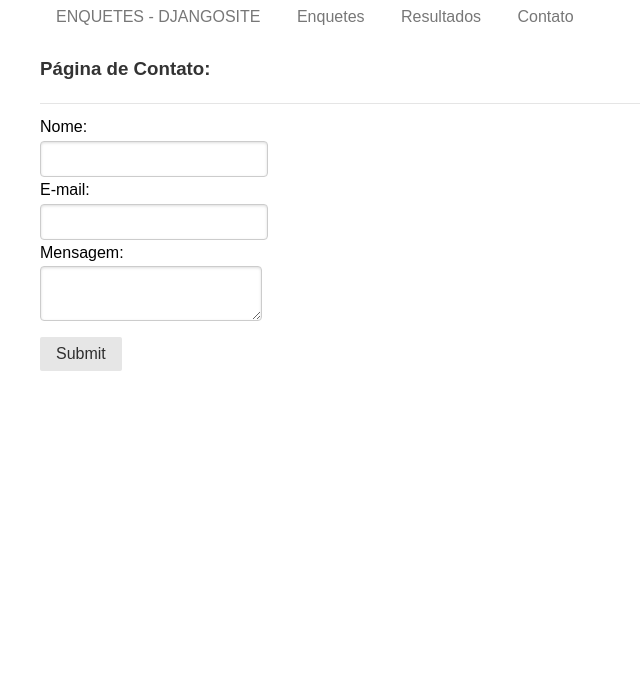
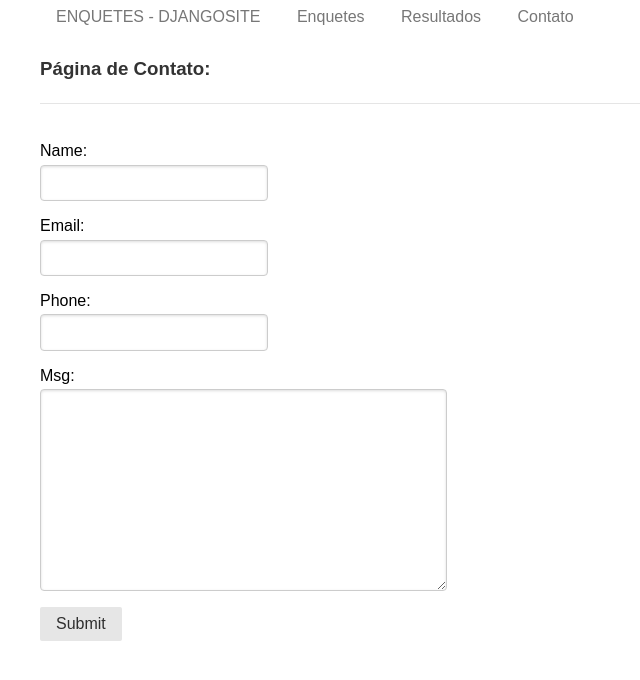
Before and after one commit to alesiosilva/Enquete_Web, a Django app: page /enquete/contact/ in a window 1280 px wide. Shown: the top 680 px of the page, without its empty margins (0-640 px from the left). Run offline with Django 3.2, Linux system fonts and the light colour scheme; some libraries are stand-ins or nearby versions.

Commit message:
Formulário de contato criado com modelForm

```diff
--- a/enquete/models.py
+++ b/enquete/models.py
@@ -21,3 +21,13 @@ class Choice(models.Model):
 
     def __str__(self):
         return self.choice_text
+
+class Contact(models.Model):
+    name = models.CharField(max_length=200)
+    email = models.EmailField(max_length=100)
+    phone = models.IntegerField(null=True)
+    msg = models.TextField()
+    data = models.DateTimeField('data contato', auto_now=True)
+
+    def __str__(self):
+        return self.name
--- a/enquete/templates/contact.html
+++ b/enquete/templates/contact.html
@@ -1,12 +1,11 @@
 {% extends 'base.html' %}
 {% block content %}
-<form class="pure-form pure-form-stacked">
+<form class="pure-form pure-form-stacked" action=".">
     <fieldset>
         <legend><h3>Página de Contato:</h3></legend>
-        <label>Nome: <input type="text"></label>
-        <label>E-mail: <input type="text"></label>
-        <label>Mensagem: <textarea></textarea></label>
     </fieldset>
+    {% csrf_token %}
+    {{ contato.as_p }}
     <input class="pure-button" type="submit" name="Enviar">
 </form>
 {% endblock %}
--- a/enquete/views.py
+++ b/enquete/views.py
@@ -1,10 +1,11 @@
+from django.forms import ModelForm
 from django.http.response import Http404, HttpResponseRedirect
-from django.shortcuts import get_object_or_404, render
+from django.shortcuts import get_object_or_404, redirect, render
 from django.http import HttpResponse
-from django.template import context, loader
+#from django.template import context, loader
 from django.urls import reverse
 
-from .models import Choice, Question
+from .models import Choice, Contact, Question
 
 # Creating views here.
 # ex: /enquete/
@@ -72,5 +73,14 @@ def vote(request, question_id):
         selected_choice.save()
         return HttpResponseRedirect(reverse('enquete:results', args=(question_id,)))
 
+class ContactForm(ModelForm):
+    class Meta:
+        model = Contact
+        fields = '__all__'
+
 def contact(request):
-    return render(request, 'contact.html')
+    contato = ContactForm(request.POST or None)
+    if contato.is_valid():
+        contato.save()
+        return redirect('index')
+    return render(request, 'contact.html', {'contato': contato})
```
Also changed, not shown: db.sqlite3.
